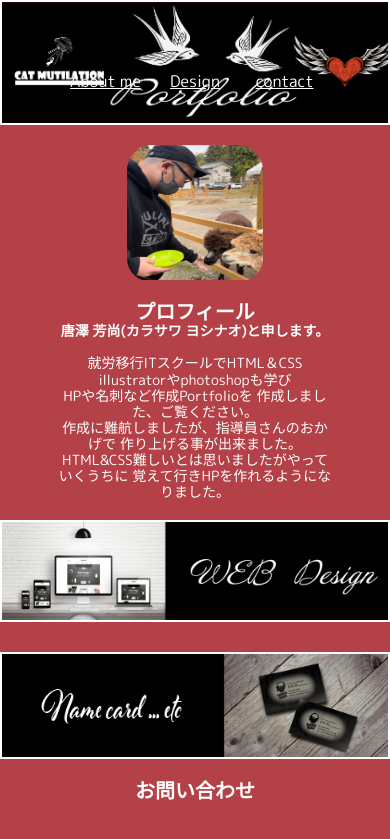
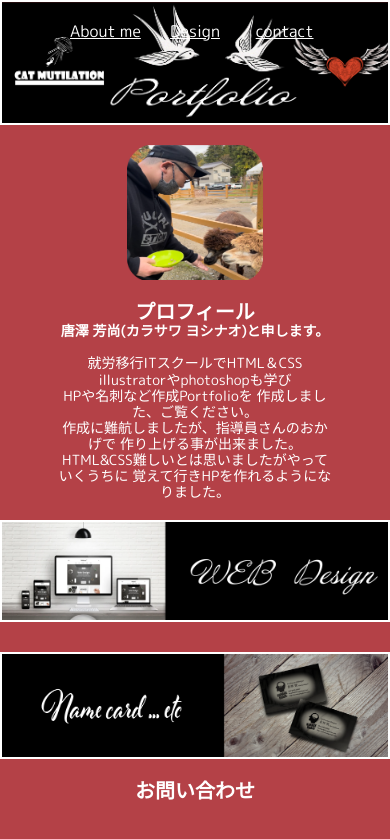
Before and after one commit to catmutilation/Portfolio, a plain HTML site: page index.html in a window 390 px wide. Shown: the top 839 px of the page. Drawn offline with Linux system fonts and the light colour scheme; some packages are replaced by stand-ins of ours.

Commit message:
Add files via upload

```diff
--- a/css/styles.css
+++ b/css/styles.css
@@ -335,9 +335,6 @@ li {
  .wrappergrid h2{
   margin-top: 20px;
  }
- ul li {
-  max-width: 100%;
-  margin-bottom: -50px;
-  margin-top: 50px;
+ ul li{
+max-width: 100S%;}
  }
-}
```
